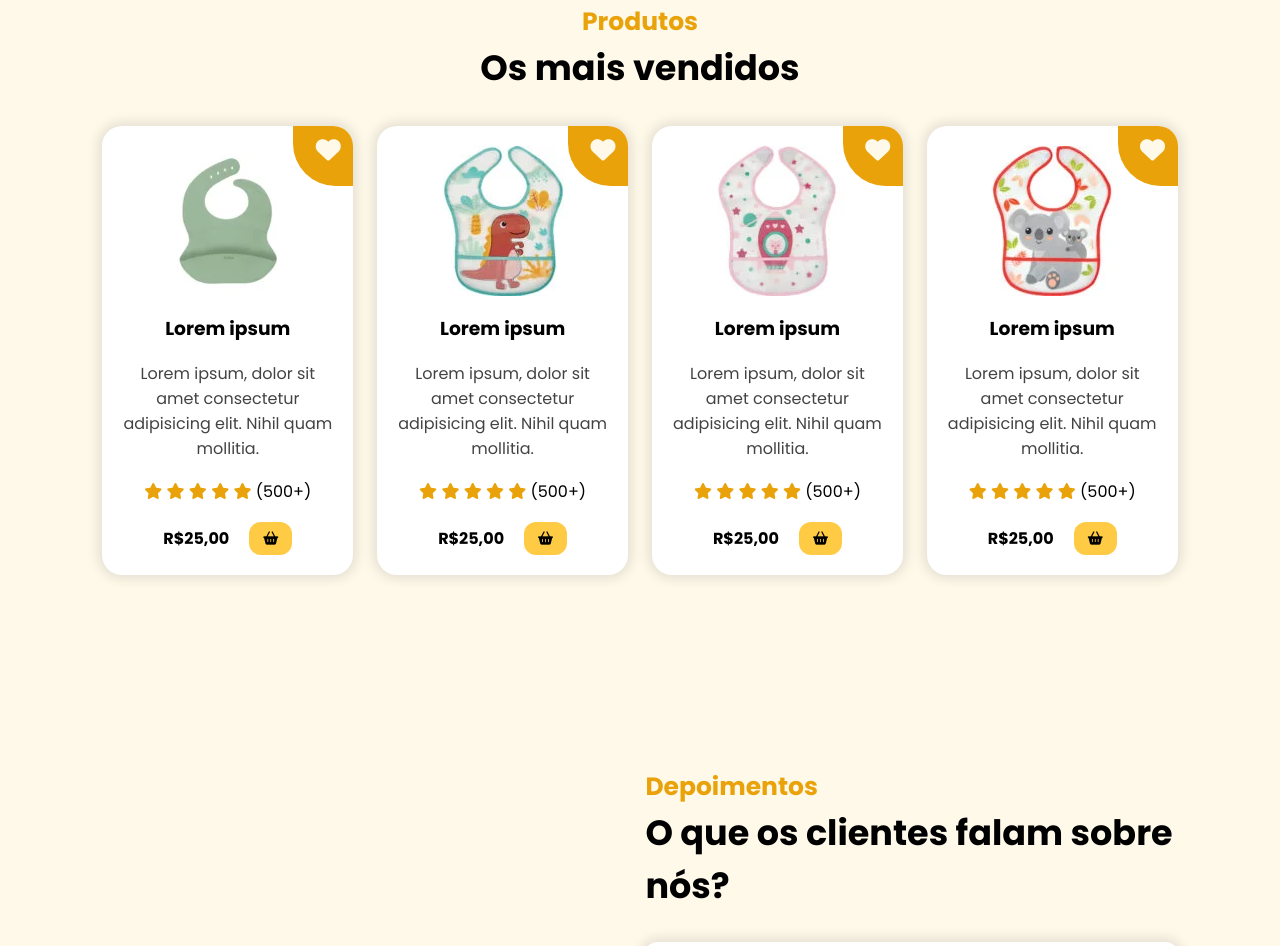
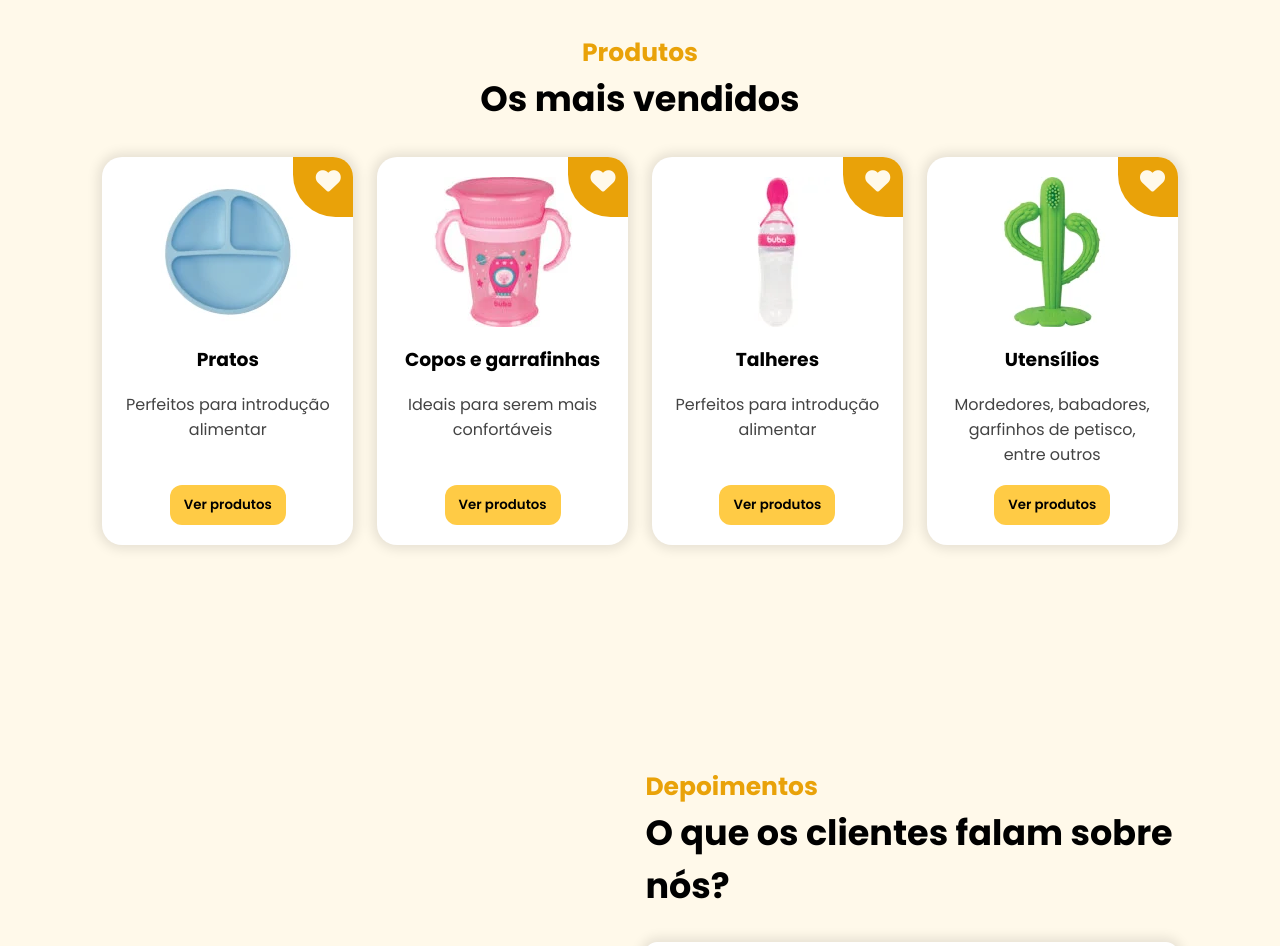
Before and after one commit to Willian2504/hora-do-papa, a plain HTML site: page index.html in a window 1280 px wide. Shown: the part 1026-1972 px from the top of the page. Drawn offline with nearby package versions, Linux system fonts and the light colour scheme.

Commit message:
Departamentos
Consertos na sessão de departmentos

```diff
--- a/index.html
+++ b/index.html
@@ -95,26 +95,17 @@
                     <div class="dish-heart">
                         <i class="fa-solid fa-heart"></i>
                     </div>
-                    <img src="src/images/babadores/Babador 1.webp" class="dish-image" alt="">
+                    <img src="src/images/Pratos/Pratinho-em-Silicone-redimen.webp" class="dish-image" alt="">
                     <h3 class="dish-title">
-                        Lorem ipsum
+                        Pratos
                     </h3>
 
                     <span class="dish-description">
-                        Lorem ipsum, dolor sit amet consectetur adipisicing elit. Nihil quam mollitia.
+                        <p>Perfeitos para introdução alimentar <br>   </br></p>
                     </span>
-                    <div class="dish-rate">
-                        <i class="fa-solid fa-star"></i>
-                        <i class="fa-solid fa-star"></i>
-                        <i class="fa-solid fa-star"></i>
-                        <i class="fa-solid fa-star"></i>
-                        <i class="fa-solid fa-star"></i>
-                        <span>(500+)</span>
-                    </div>
                     <div class="dish-price">
-                        <h4>R$25,00</h4>
                         <button class="btn-default">
-                            <i class="fa-solid fa-basket-shopping"></i>
+                            Ver produtos
                         </button>
                     </div>
                 </div>
@@ -122,26 +113,17 @@
                     <div class="dish-heart">
                         <i class="fa-solid fa-heart"></i>
                     </div>
-                    <img src="src/images/babadores/Babador2.webp" class="dish-image" alt="">
+                    <img src="src/images/copos e garrafinhas/copo de treinamento.webp" class="dish-image" alt="">
                     <h3 class="dish-title">
-                        Lorem ipsum
+                        Copos e garrafinhas
                     </h3>
 
                     <span class="dish-description">
-                        Lorem ipsum, dolor sit amet consectetur adipisicing elit. Nihil quam mollitia.
+                        <p>Ideais para serem mais confortáveis<br>   </br></p>
                     </span>
-                    <div class="dish-rate">
-                        <i class="fa-solid fa-star"></i>
-                        <i class="fa-solid fa-star"></i>
-                        <i class="fa-solid fa-star"></i>
-                        <i class="fa-solid fa-star"></i>
-                        <i class="fa-solid fa-star"></i>
-                        <span>(500+)</span>
-                    </div>
                     <div class="dish-price">
-                        <h4>R$25,00</h4>
                         <button class="btn-default">
-                            <i class="fa-solid fa-basket-shopping"></i>
+                            Ver produtos
                         </button>
                     </div>
                 </div>
@@ -149,26 +131,19 @@
                     <div class="dish-heart">
                         <i class="fa-solid fa-heart"></i>
                     </div>
-                    <img src="src/images/babadores/Babador3.webp" class="dish-image" alt="">
+                    <img src="src/images/copos e garrafinhas/colher dosadora.webp" class="dish-image" alt="">
                     <h3 class="dish-title">
-                        Lorem ipsum
+                        Talheres
                     </h3>
 
                     <span class="dish-description">
-                        Lorem ipsum, dolor sit amet consectetur adipisicing elit. Nihil quam mollitia.
+                        <p>Perfeitos para introdução alimentar <br>   </br></p>
                     </span>
-                    <div class="dish-rate">
-                        <i class="fa-solid fa-star"></i>
-                        <i class="fa-solid fa-star"></i>
-                        <i class="fa-solid fa-star"></i>
-                        <i class="fa-solid fa-star"></i>
-                        <i class="fa-solid fa-star"></i>
-                        <span>(500+)</span>
-                    </div>
+
                     <div class="dish-price">
-                        <h4>R$25,00</h4>
+
                         <button class="btn-default">
-                            <i class="fa-solid fa-basket-shopping"></i>
+                            Ver produtos
                         </button>
                     </div>
                 </div>
@@ -176,26 +151,19 @@
                     <div class="dish-heart">
                         <i class="fa-solid fa-heart"></i>
                     </div>
-                    <img src="src/images/babadores/Babador4.webp" class="dish-image" alt="">
+                    <img src="src/images/utensílioa/massageador de gengiva redimen.webp" class="dish-image" alt="">
                     <h3 class="dish-title">
-                        Lorem ipsum
+                        Utensílios
                     </h3>
 
                     <span class="dish-description">
-                        Lorem ipsum, dolor sit amet consectetur adipisicing elit. Nihil quam mollitia.
+                        <p>Mordedores, babadores, garfinhos de petisco, entre outros</p>
                     </span>
-                    <div class="dish-rate">
-                        <i class="fa-solid fa-star"></i>
-                        <i class="fa-solid fa-star"></i>
-                        <i class="fa-solid fa-star"></i>
-                        <i class="fa-solid fa-star"></i>
-                        <i class="fa-solid fa-star"></i>
-                        <span>(500+)</span>
-                    </div>
+
                     <div class="dish-price">
-                        <h4>R$25,00</h4>
+
                         <button class="btn-default">
-                            <i class="fa-solid fa-basket-shopping"></i>
+                            Ver produtos
                         </button>
                     </div>
                 </div>
```
Also changed, not shown: src/images/Pratos/Pratinho-em-Silicone-15630_3.webp (added), src/images/Pratos/Pratinho-em-Silicone-com-Ventosa-Azul-Buba-15630-300x300.webp (added), src/images/Pratos/Pratinho-em-Silicone-redimen.webp (added), src/images/copos e garrafinhas/colher dosadora.webp (added), src/images/copos e garrafinhas/copo de treinamento.webp (added), src/images/utensílioa/massageador de gengiva redimen.webp (added), src/images/utensílioa/massageador de gengiva.webp (added).
